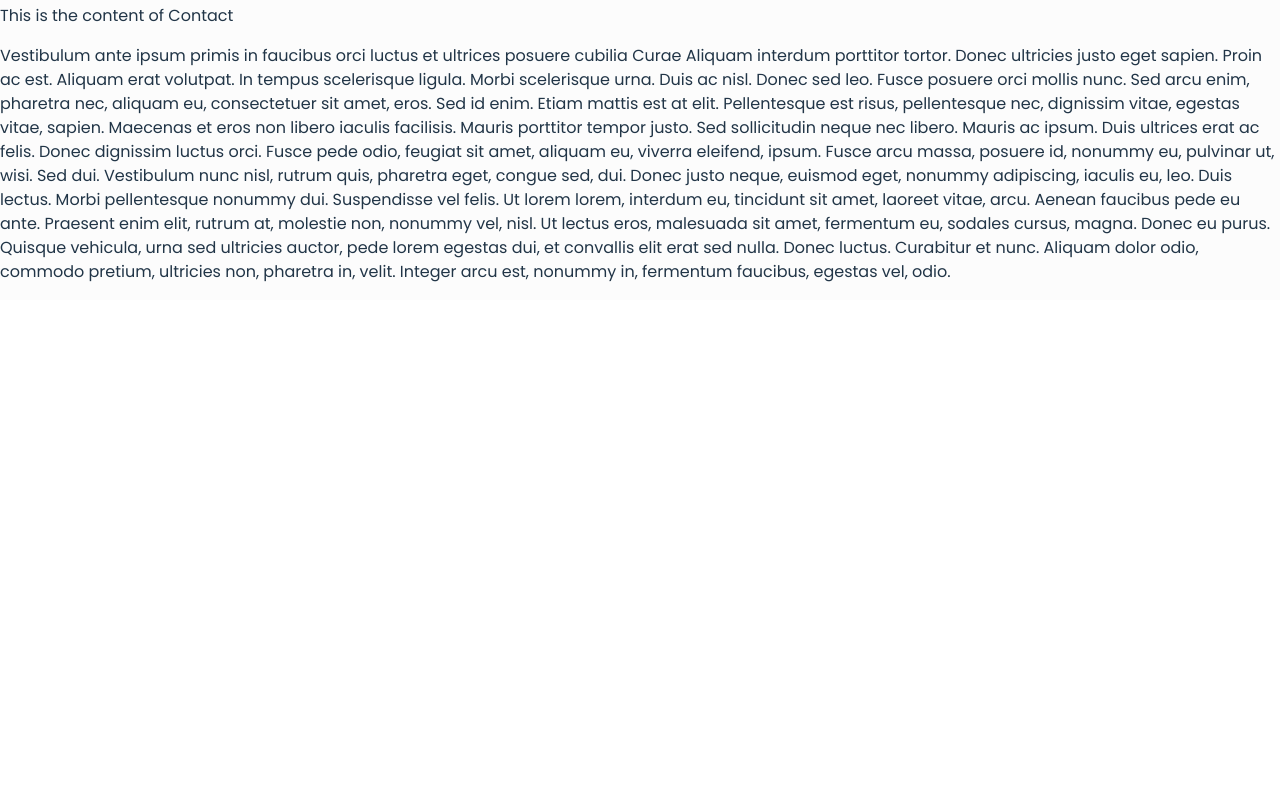
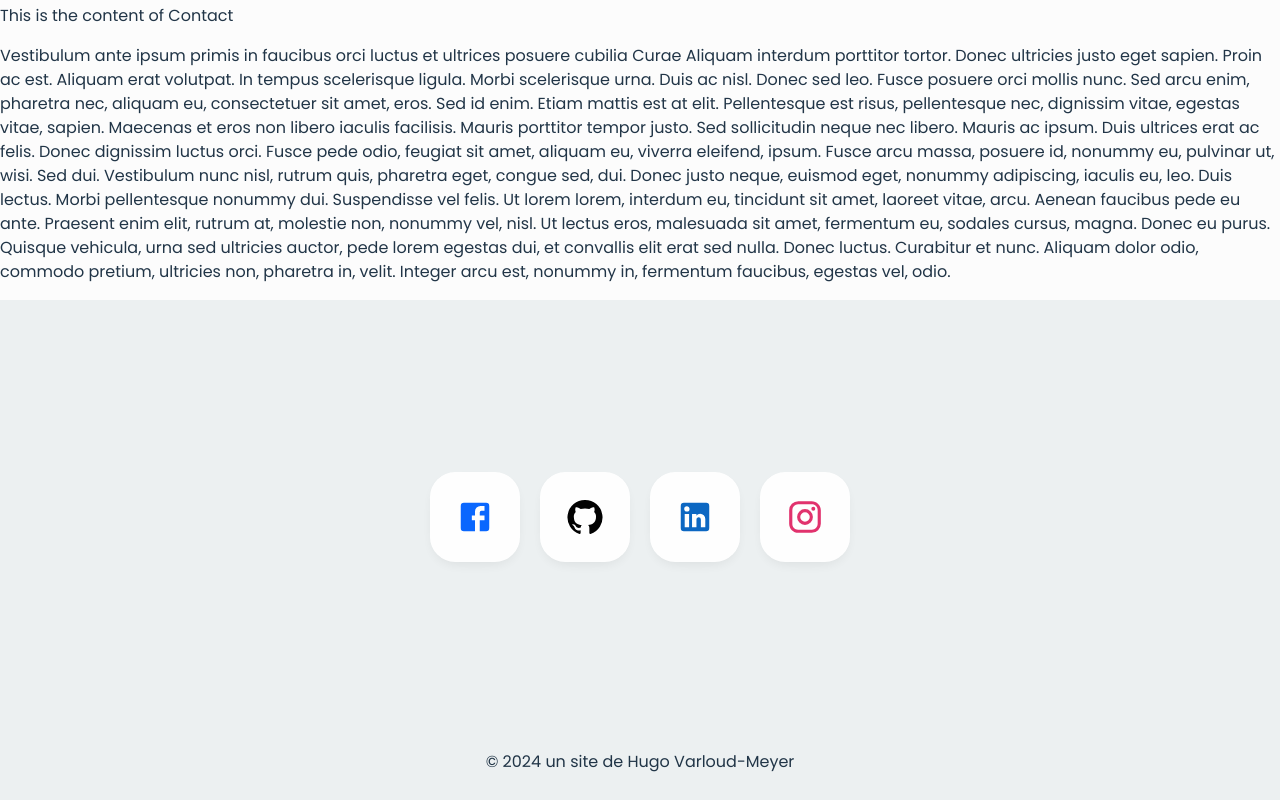
Before and after one commit to HugoVarloud/portfolio, a React (Vite) app in the folder portfolio-hugo-varloud-meyer/: page / in a window 1280 px wide. Shown: the part 1427-2227 px from the top of the page. Before the commit the page ends 1727 px from the top, so only its background shows below. Built offline with nearby package versions, Linux system fonts and the light colour scheme.

Commit message:
Implemented the footer component

```diff
--- a/portfolio-hugo-varloud-meyer/src/App.jsx
+++ b/portfolio-hugo-varloud-meyer/src/App.jsx
@@ -1,16 +1,21 @@
 import React from 'react';
-import Navbar from './components/Header';
+import Navbar from './components/Navbar';
 import Section from './components/Section';
+import Footer from './components/Footer';
 
 function App() {
   return (
+    <>
       <div className="App">
         <Navbar />
         <Section id="section1" title="Accueil" />
         <Section id="section2" title="Projet" />
         <Section id="section3" title="Experience" />
         <Section id="section4" title="Contact" />
+        <Footer />
       </div>
+    </>
+
   );
 }
 
--- /dev/null
+++ b/portfolio-hugo-varloud-meyer/src/components/Footer.css
@@ -0,0 +1,121 @@
+.footer-menu {
+  grid-area: footer;
+  background-color: #ecf0f1;
+  height: 500px;
+  align-items: center;
+  justify-content: center;
+  display: flex;
+  flex-direction: column;
+}
+
+.social-section{
+  display: flex;
+  flex: 1;
+}
+
+.social-btns .btn,
+.social-btns .btn:before,
+.social-btns .btn .fa {
+  transition: all 0.35s;
+  transition-timing-function: cubic-bezier(0.31, -0.105, 0.43, 1.59);
+}
+.social-btns .btn:before {
+  top: 90%;
+  left: -110%;
+}
+.social-btns .btn .fa {
+  transform: scale(1);
+}
+
+.social-btns .btn.facebook:before {
+  background-color: #0866ff;
+}
+.social-btns .btn.facebook .fa {
+  color: #0866ff;
+}
+.social-btns .btn.github:before {
+  background-color: #000000;
+}
+.social-btns .btn.github .fa {
+  color: #000000;
+}
+.social-btns .btn.instagram:before {
+  background:linear-gradient(45deg, #405de6, #5851db, #833ab4, #c13584, #e1306c, #fd1d1d);
+}
+.social-btns .btn.instagram .fa {
+  color:#e1306c;
+
+}
+.social-btns .btn.linkedin:before {
+  background-color: #0a66c2;
+}
+.social-btns .btn.linkedin .fa {
+  color: #0a66c2;
+}
+.social-btns .btn:focus:before,
+.social-btns .btn:hover:before {
+  top: -10%;
+  left: -10%;
+}
+.social-btns .btn:focus .fa,
+.social-btns .btn:hover .fa {
+  color: #fff;
+  transform: scale(1);
+}
+.social-btns {
+  height: 90px;
+  margin: auto;
+  font-size: 0;
+  text-align: center;
+}
+.social-btns .btn {
+  display: inline-block;
+  background-color: #fff;
+  width: 90px;
+  height: 90px;
+  line-height: 90px;
+  margin: 0 10px;
+  text-align: center;
+  position: relative;
+  overflow: hidden;
+  border-radius: 28%;
+  box-shadow: 0 5px 15px -5px rgba(0,0,0,0.1);
+  opacity: 0.99;
+}
+.social-btns .btn:before {
+  content: '';
+  width: 120%;
+  height: 120%;
+  position: absolute;
+  transform: rotate(45deg);
+}
+.social-btns .btn .fa {
+  font-size: 38px;
+  vertical-align: middle;
+}
+
+.footer-nav-list {
+  bottom: 0;
+}
+
+.footer-list {
+  list-style: none;
+  display: flex;
+  padding: 0px;
+}
+
+ul li {
+  margin-bottom: 10px;
+  margin-right: 10px;
+  margin-left: 10px;
+}
+
+
+@media (max-width: 600px) {
+  .social-btns .btn{
+    width: 70px;
+    height: 70px;
+    line-height: 70px;
+  }
+
+}
--- /dev/null
+++ b/portfolio-hugo-varloud-meyer/src/components/Footer.jsx
@@ -0,0 +1,54 @@
+import React from "react";
+import "./Footer.css";
+import Box from '@mui/material/Box';
+import FacebookIcon from '@mui/icons-material/Facebook';
+import LinkedInIcon from '@mui/icons-material/LinkedIn';
+import GitHubIcon from '@mui/icons-material/GitHub';
+import InstagramIcon from '@mui/icons-material/Instagram';
+
+const Footer = () => {
+  const socialLinks = [
+    {
+      icon: <FacebookIcon className="fa fa-facebook" />,
+      url: "https://www.facebook.com/hugo.varloudmeyer/",
+      class: "btn facebook"
+    },
+    {
+      icon: <GitHubIcon className="fa fa-github" />,
+      url: "https://github.com/HugoVarloud",
+      class: "btn github"
+    },
+    {
+      icon: <LinkedInIcon className="fa fa-linkedin"/>,
+      url: "https://www.linkedin.com/in/hugovarloud/",
+      class: "btn linkedin"
+    },
+    {
+      icon: <InstagramIcon className="fa fa-instagram" />,
+      url: "https://www.instagram.com/meyer_hugo/",
+      class: "btn instagram"
+    }
+  ]
+  return (
+    <>
+        <footer className="footer-menu">
+            <Box className="social-section">
+              <div className="social-btns">
+                {socialLinks.map((link, index) => (
+                  <a target="_blank" key={index} className={link.class} href={link.url}>
+                    {link.icon}
+                  </a>
+                ))}
+              </div>
+            </Box>
+            <nav className="footer-nav-list">
+              <ul className="footer-list">
+                <li> © 2024 un site de Hugo Varloud-Meyer </li>
+              </ul>
+            </nav>
+        </footer>
+    </>
+  );
+};
+
+export default Footer;
--- a/portfolio-hugo-varloud-meyer/src/components/Navbar.css
+++ b/portfolio-hugo-varloud-meyer/src/components/Navbar.css
@@ -103,6 +103,8 @@ body {
   .menu-icon {
     display: block;
     cursor: pointer;
+    display: flex;
+    justify-content: flex-end;
   }
 
   .nav-elements {
@@ -111,7 +113,7 @@ body {
     top: 60px;
     background-color: #ffffff;
     width: 0px;
-    height: calc(100vh - 60px);
+    height: calc(103vh - 60px);
     transition: all 0.3s ease-in;
     overflow: hidden;
   }
@@ -206,7 +208,7 @@ body {
     top: 35px;
     background-color: #ffffff;
     width: 0px;
-    height: calc(100vh - 60px);
+    height: calc(103vh - 60px);
     transition: all 0.3s ease-in;
     overflow: hidden;
   }
--- a/portfolio-hugo-varloud-meyer/src/components/Header.jsx
+++ b/portfolio-hugo-varloud-meyer/src/components/Navbar.jsx
@@ -9,19 +9,16 @@ const Navbar = () => {
     setShowNavbar(!showNavbar)
   }
 
-  const removeActive = () => {
-    setIsActive(false);
-  }
   return (
     <header className="navigation-menu">
       <nav className="navbar">
         <div className="container">
           <div className={`nav-elements  ${showNavbar && 'active'}`}>
             <ul>
-              <li onClick={removeActive}><a href="#section1">Accueil</a></li>
-              <li onClick={removeActive}><a href="#section2">Projets</a></li>
-              <li onClick={removeActive}><a href="#section3">Expérience</a></li>
-              <li onClick={removeActive}><a href="#section4">Contact</a></li>
+              <li><a href="#section1">Accueil</a></li>
+              <li><a href="#section2">Projets</a></li>
+              <li><a href="#section3">Expérience</a></li>
+              <li><a href="#section4">Contact</a></li>
               <li></li>
             </ul>
           </div>
```
Lines whose indentation alone changed are shown as unchanged.
